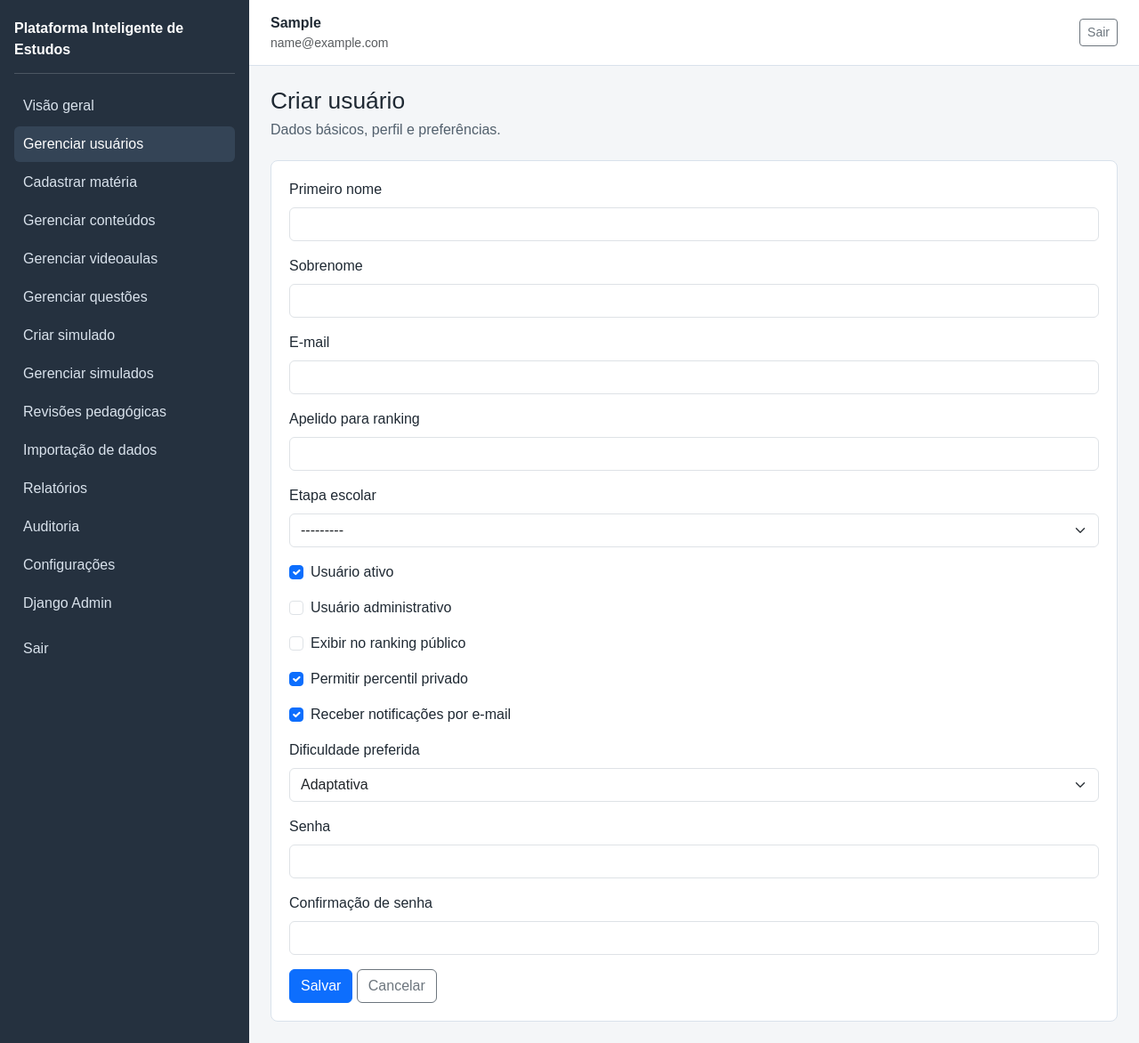
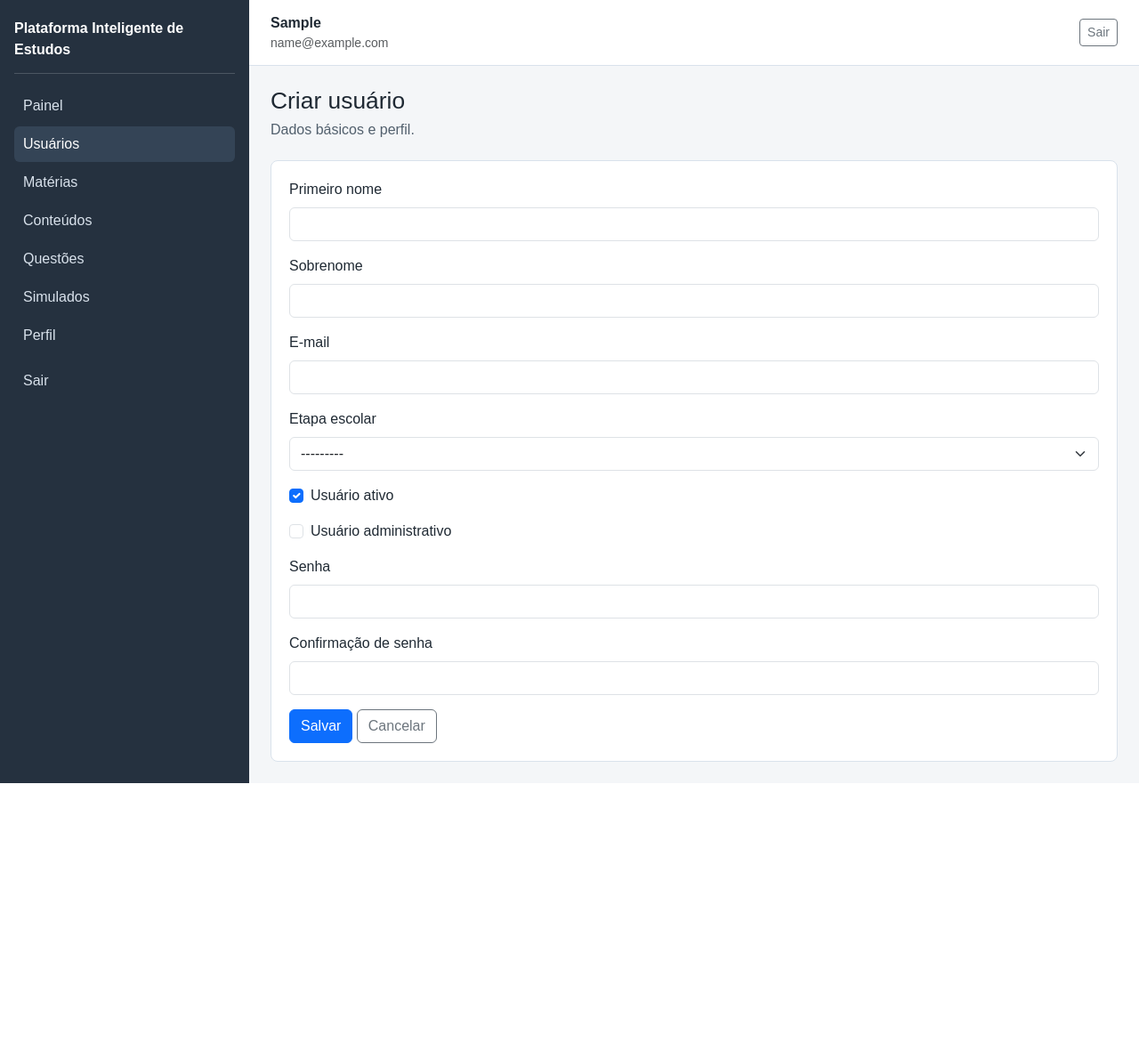
Before and after one commit to Francielp2/PlataformaDeEstudos, a Django app: page /usuarios/administracao/usuarios/criar/ in a window 1280 px wide. Shown: the whole page at 89% size. After the commit the page ends 880 px from the top, so only its background shows below. Run offline with Django 5.2, Linux system fonts and the light colour scheme; the visitor is signed in with stand-in values (Sample User, id 1).

Commit message:
Limitações do escopo do projeto

```diff
--- a/templates/administracao/usuario_detalhe.html
+++ b/templates/administracao/usuario_detalhe.html
@@ -16,15 +16,11 @@
             <dt class="col-sm-3">Nome</dt><dd class="col-sm-9">{{ usuario_obj.first_name|default:"Não informado" }}</dd>
             <dt class="col-sm-3">Sobrenome</dt><dd class="col-sm-9">{{ usuario_obj.last_name|default:"Não informado" }}</dd>
             <dt class="col-sm-3">E-mail</dt><dd class="col-sm-9">{{ usuario_obj.email }}</dd>
-            <dt class="col-sm-3">Apelido</dt><dd class="col-sm-9">{{ perfil.apelido_ranking|default:"Não informado" }}</dd>
             <dt class="col-sm-3">Etapa escolar</dt><dd class="col-sm-9">{{ perfil.get_etapa_escolar_display|default:"Não informada" }}</dd>
             <dt class="col-sm-3">Ativo</dt><dd class="col-sm-9">{% if usuario_obj.is_active %}Sim{% else %}Não{% endif %}</dd>
             <dt class="col-sm-3">Staff</dt><dd class="col-sm-9">{% if usuario_obj.is_staff %}Sim{% else %}Não{% endif %}</dd>
             <dt class="col-sm-3">Cadastro</dt><dd class="col-sm-9">{{ usuario_obj.date_joined|date:"d/m/Y H:i" }}</dd>
             <dt class="col-sm-3">Último login</dt><dd class="col-sm-9">{{ usuario_obj.last_login|date:"d/m/Y H:i"|default:"Nunca acessou" }}</dd>
-            <dt class="col-sm-3">Dificuldade</dt><dd class="col-sm-9">{{ preferencias.get_dificuldade_preferida_display|default:"Não informada" }}</dd>
-            <dt class="col-sm-3">Ranking público</dt><dd class="col-sm-9">{% if preferencias.exibir_ranking_publico %}Sim{% else %}Não{% endif %}</dd>
-            <dt class="col-sm-3">Percentil privado</dt><dd class="col-sm-9">{% if preferencias.permitir_percentil_privado %}Sim{% else %}Não{% endif %}</dd>
         </dl>
     </section>
 {% endblock %}
--- a/templates/administracao/usuario_form.html
+++ b/templates/administracao/usuario_form.html
@@ -5,7 +5,7 @@
 {% block content %}
     <div class="page-heading">
         <h1>{{ titulo }}</h1>
-        <p>Dados básicos, perfil e preferências.</p>
+        <p>Dados básicos e perfil.</p>
     </div>
 
     <form method="post" class="section-box" novalidate>
--- a/templates/administracao/usuarios_lista.html
+++ b/templates/administracao/usuarios_lista.html
@@ -13,7 +13,7 @@
 
     <form method="get" class="row g-2 mb-3">
         <div class="col-md-10">
-            <input class="form-control" type="search" name="q" value="{{ busca }}" placeholder="Buscar por nome, e-mail ou apelido">
+            <input class="form-control" type="search" name="q" value="{{ busca }}" placeholder="Buscar por nome ou e-mail">
         </div>
         <div class="col-md-2 d-grid">
             <button class="btn btn-outline-primary" type="submit">Buscar</button>
--- a/templates/usuarios/painel_estudante.html
+++ b/templates/usuarios/painel_estudante.html
@@ -13,8 +13,6 @@
         <dl class="row mb-0">
             <dt class="col-sm-3">E-mail</dt>
             <dd class="col-sm-9">{{ request.user.email }}</dd>
-            <dt class="col-sm-3">Apelido</dt>
-            <dd class="col-sm-9">{{ perfil.apelido_ranking|default:"Não informado" }}</dd>
             <dt class="col-sm-3">Etapa escolar</dt>
             <dd class="col-sm-9">{{ perfil.get_etapa_escolar_display|default:"Não informada" }}</dd>
         </dl>
@@ -24,7 +22,6 @@
         <h2 class="h5">Situação atual</h2>
         <ul class="status-list">
             <li>Nenhum simulado realizado.</li>
-            <li>Nenhuma recomendação disponível.</li>
             <li>Nenhum conteúdo adicionado à lista.</li>
         </ul>
         <p class="mb-0 text-muted">
--- a/templates/usuarios/perfil.html
+++ b/templates/usuarios/perfil.html
@@ -5,15 +5,13 @@
 {% block content %}
     <div class="page-heading">
         <h1>Meu perfil</h1>
-        <p>Dados básicos da conta e preferências de estudo.</p>
+        <p>Dados básicos da conta.</p>
     </div>
 
     <section class="section-box mb-4">
         <dl class="row mb-0">
             <dt class="col-sm-3">E-mail</dt>
             <dd class="col-sm-9">{{ request.user.email }}</dd>
-            <dt class="col-sm-3">Preferência de e-mail</dt>
-            <dd class="col-sm-9">{% if preferencias.notificacoes_email %}Ativada{% else %}Desativada{% endif %}</dd>
         </dl>
     </section>
 
--- a/templates/usuarios/sidebar_admin.html
+++ b/templates/usuarios/sidebar_admin.html
@@ -1,18 +1,11 @@
 <nav class="sidebar-nav" aria-label="Menu administrativo">
-    <a class="{% if active == 'admin_painel' %}active{% endif %}" href="{% url 'usuarios:admin_painel' %}">Visão geral</a>
-    <a class="{% if active == 'admin_usuarios' %}active{% endif %}" href="{% url 'usuarios:admin_usuarios_lista' %}">Gerenciar usuários</a>
-    <a class="{% if active == 'cadastrar-materia' %}active{% endif %}" href="{% url 'usuarios:admin_funcionalidade_futura' 'cadastrar-materia' %}">Cadastrar matéria</a>
-    <a class="{% if active == 'conteudos' %}active{% endif %}" href="{% url 'usuarios:admin_funcionalidade_futura' 'conteudos' %}">Gerenciar conteúdos</a>
-    <a class="{% if active == 'videoaulas' %}active{% endif %}" href="{% url 'usuarios:admin_funcionalidade_futura' 'videoaulas' %}">Gerenciar videoaulas</a>
-    <a class="{% if active == 'questoes' %}active{% endif %}" href="{% url 'usuarios:admin_funcionalidade_futura' 'questoes' %}">Gerenciar questões</a>
-    <a class="{% if active == 'criar-simulado' %}active{% endif %}" href="{% url 'usuarios:admin_funcionalidade_futura' 'criar-simulado' %}">Criar simulado</a>
-    <a class="{% if active == 'simulados' %}active{% endif %}" href="{% url 'usuarios:admin_funcionalidade_futura' 'simulados' %}">Gerenciar simulados</a>
-    <a class="{% if active == 'revisoes' %}active{% endif %}" href="{% url 'usuarios:admin_funcionalidade_futura' 'revisoes' %}">Revisões pedagógicas</a>
-    <a class="{% if active == 'importacao' %}active{% endif %}" href="{% url 'usuarios:admin_funcionalidade_futura' 'importacao' %}">Importação de dados</a>
-    <a class="{% if active == 'relatorios' %}active{% endif %}" href="{% url 'usuarios:admin_funcionalidade_futura' 'relatorios' %}">Relatórios</a>
-    <a class="{% if active == 'auditoria' %}active{% endif %}" href="{% url 'usuarios:admin_funcionalidade_futura' 'auditoria' %}">Auditoria</a>
-    <a class="{% if active == 'configuracoes' %}active{% endif %}" href="{% url 'usuarios:admin_funcionalidade_futura' 'configuracoes' %}">Configurações</a>
-    <a href="{% url 'admin:index' %}">Django Admin</a>
+    <a class="{% if active == 'admin_painel' %}active{% endif %}" href="{% url 'usuarios:admin_painel' %}">Painel</a>
+    <a class="{% if active == 'admin_usuarios' %}active{% endif %}" href="{% url 'usuarios:admin_usuarios_lista' %}">Usuários</a>
+    <a class="{% if active == 'cadastrar-materia' %}active{% endif %}" href="{% url 'usuarios:admin_funcionalidade_futura' 'cadastrar-materia' %}">Matérias</a>
+    <a class="{% if active == 'conteudos' %}active{% endif %}" href="{% url 'usuarios:admin_funcionalidade_futura' 'conteudos' %}">Conteúdos</a>
+    <a class="{% if active == 'questoes' %}active{% endif %}" href="{% url 'usuarios:admin_funcionalidade_futura' 'questoes' %}">Questões</a>
+    <a class="{% if active == 'simulados' %}active{% endif %}" href="{% url 'usuarios:admin_funcionalidade_futura' 'simulados' %}">Simulados</a>
+    <a class="{% if active == 'perfil' %}active{% endif %}" href="{% url 'usuarios:perfil' %}">Perfil</a>
     <form method="post" action="{% url 'usuarios:logout' %}" class="mt-2">
         {% csrf_token %}
         <button class="sidebar-button" type="submit">Sair</button>
--- a/usuarios/forms.py
+++ b/usuarios/forms.py
@@ -4,7 +4,7 @@ from django.contrib.auth.forms import AuthenticationForm
 from django.contrib.auth.password_validation import validate_password
 from django.core.exceptions import ValidationError
 
-from .models import PerfilEstudante, PreferenciaUsuario
+from .models import PerfilEstudante
 
 
 class CampoBootstrapMixin:
@@ -40,7 +40,6 @@ class CadastroEstudanteForm(CampoBootstrapMixin, forms.Form):
         required=False,
     )
     email = forms.EmailField(label="E-mail")
-    apelido_ranking = forms.CharField(label="Apelido para ranking", max_length=50)
     etapa_escolar = forms.ChoiceField(
         label="Etapa escolar",
         choices=PerfilEstudante.EtapaEscolar.choices,
@@ -55,10 +54,6 @@ class CadastroEstudanteForm(CampoBootstrapMixin, forms.Form):
         strip=False,
         widget=forms.PasswordInput,
     )
-    aceite_privacidade = forms.BooleanField(
-        label="Li e aceito os termos e a política de privacidade.",
-    )
-
     def __init__(self, *args, **kwargs):
         super().__init__(*args, **kwargs)
         self._aplicar_bootstrap()
@@ -69,12 +64,6 @@ class CadastroEstudanteForm(CampoBootstrapMixin, forms.Form):
         if User.objects.filter(email=email).exists():
             raise ValidationError("Este e-mail já está cadastrado.")
         return email
-
-    def clean_apelido_ranking(self):
-        apelido = self.cleaned_data["apelido_ranking"].strip()
-        if PerfilEstudante.objects.filter(apelido_ranking__iexact=apelido).exists():
-            raise ValidationError("Este apelido já está cadastrado.")
-        return apelido
 
     def clean(self):
         cleaned_data = super().clean()
@@ -101,11 +90,6 @@ class UsuarioAdminForm(CampoBootstrapMixin, forms.Form):
         required=False,
     )
     email = forms.EmailField(label="E-mail")
-    apelido_ranking = forms.CharField(
-        label="Apelido para ranking",
-        max_length=50,
-        required=False,
-    )
     etapa_escolar = forms.ChoiceField(
         label="Etapa escolar",
         choices=[("", "---------")] + list(PerfilEstudante.EtapaEscolar.choices),
@@ -113,22 +97,6 @@ class UsuarioAdminForm(CampoBootstrapMixin, forms.Form):
     )
     is_active = forms.BooleanField(label="Usuário ativo", required=False)
     is_staff = forms.BooleanField(label="Usuário administrativo", required=False)
-    exibir_ranking_publico = forms.BooleanField(
-        label="Exibir no ranking público",
-        required=False,
-    )
-    permitir_percentil_privado = forms.BooleanField(
-        label="Permitir percentil privado",
-        required=False,
-    )
-    notificacoes_email = forms.BooleanField(
-        label="Receber notificações por e-mail",
-        required=False,
-    )
-    dificuldade_preferida = forms.ChoiceField(
-        label="Dificuldade preferida",
-        choices=PreferenciaUsuario.DificuldadePreferida.choices,
-    )
     password1 = forms.CharField(
         label="Senha",
         required=False,
@@ -161,15 +129,6 @@ class UsuarioAdminForm(CampoBootstrapMixin, forms.Form):
             raise ValidationError("Este e-mail já está cadastrado.")
         return email
 
-    def clean_apelido_ranking(self):
-        apelido = self.cleaned_data.get("apelido_ranking", "").strip()
-        queryset = PerfilEstudante.objects.filter(apelido_ranking__iexact=apelido)
-        if self.usuario:
-            queryset = queryset.exclude(usuario=self.usuario)
-        if apelido and queryset.exists():
-            raise ValidationError("Este apelido já está cadastrado.")
-        return apelido
-
     def clean(self):
         cleaned_data = super().clean()
         password1 = cleaned_data.get("password1")
@@ -201,34 +160,12 @@ class PerfilEstudanteForm(CampoBootstrapMixin, forms.Form):
         max_length=150,
         required=False,
     )
-    apelido_ranking = forms.CharField(label="Apelido para ranking", max_length=50)
     etapa_escolar = forms.ChoiceField(
         label="Etapa escolar",
         choices=PerfilEstudante.EtapaEscolar.choices,
-    )
-    dificuldade_preferida = forms.ChoiceField(
-        label="Dificuldade preferida",
-        choices=PreferenciaUsuario.DificuldadePreferida.choices,
-    )
-    exibir_ranking_publico = forms.BooleanField(
-        label="Exibir no ranking público",
-        required=False,
-    )
-    permitir_percentil_privado = forms.BooleanField(
-        label="Permitir percentil privado",
-        required=False,
     )
 
     def __init__(self, *args, usuario=None, **kwargs):
         self.usuario = usuario
         super().__init__(*args, **kwargs)
         self._aplicar_bootstrap()
-
-    def clean_apelido_ranking(self):
-        apelido = self.cleaned_data["apelido_ranking"].strip()
-        queryset = PerfilEstudante.objects.filter(apelido_ranking__iexact=apelido)
-        if self.usuario:
-            queryset = queryset.exclude(usuario=self.usuario)
-        if queryset.exists():
-            raise ValidationError("Este apelido já está cadastrado.")
-        return apelido
--- a/usuarios/views.py
+++ b/usuarios/views.py
@@ -1,5 +1,3 @@
-import hashlib
-
 from django.contrib import messages
 from django.contrib.auth import get_user_model, login, logout
 from django.contrib.auth.decorators import login_required
@@ -18,11 +16,7 @@ from .forms import (
     PerfilEstudanteForm,
     UsuarioAdminForm,
 )
-from .models import (
-    ConsentimentoPrivacidade,
-    PerfilEstudante,
-    PreferenciaUsuario,
-)
+from .models import PerfilEstudante
 
 
 MATERIAS = {
@@ -37,11 +31,8 @@ FUNCIONALIDADES_ESTUDANTE = {
     "videoaulas": "Videoaulas",
     "fazer-simulado": "Fazer simulado",
     "meus-simulados": "Meus simulados",
-    "recomendacoes": "Recomendações",
     "lista-estudos": "Minha lista de estudos",
-    "historico-evolucao": "Histórico e evolução",
     "desempenho": "Meu desempenho",
-    "ranking-percentil": "Ranking e percentil",
 }
 
 FUNCIONALIDADES_ADMIN = {
@@ -70,13 +61,6 @@ def _redirect_seguro(request, fallback):
     return redirect(fallback)
 
 
-def _ip_hash(request):
-    endereco = request.META.get("REMOTE_ADDR", "")
-    if not endereco:
-        return ""
-    return hashlib.sha256(endereco.encode("utf-8")).hexdigest()
-
-
 def _staff_required(request):
     if not request.user.is_authenticated:
         return redirect(f"{reverse('usuarios:login')}?next={request.path}")
@@ -89,45 +73,19 @@ def _staff_required(request):
 def _criar_relacionamentos_usuario(usuario, dados, request=None):
     PerfilEstudante.objects.create(
         usuario=usuario,
-        apelido_ranking=dados.get("apelido_ranking", ""),
         etapa_escolar=dados.get("etapa_escolar", ""),
     )
-    PreferenciaUsuario.objects.create(usuario=usuario)
-    if dados.get("aceite_privacidade"):
-        ConsentimentoPrivacidade.objects.create(
-            usuario=usuario,
-            tipo_documento=ConsentimentoPrivacidade.TipoDocumento.PRIVACIDADE,
-            versao_documento="1.0",
-            aceito=True,
-            ip_hash=_ip_hash(request) if request else "",
-        )
 
 
 def _dados_iniciais_admin(usuario):
     perfil = getattr(usuario, "perfil_estudante", None)
-    preferencias = getattr(usuario, "preferencias", None)
     return {
         "first_name": usuario.first_name,
         "last_name": usuario.last_name,
         "email": usuario.email,
-        "apelido_ranking": perfil.apelido_ranking if perfil else "",
         "etapa_escolar": perfil.etapa_escolar if perfil else "",
         "is_active": usuario.is_active,
         "is_staff": usuario.is_staff,
-        "exibir_ranking_publico": (
-            preferencias.exibir_ranking_publico if preferencias else False
-        ),
-        "permitir_percentil_privado": (
-            preferencias.permitir_percentil_privado if preferencias else True
-        ),
-        "notificacoes_email": (
-            preferencias.notificacoes_email if preferencias else True
-        ),
-        "dificuldade_preferida": (
-            preferencias.dificuldade_preferida
-            if preferencias
-            else PreferenciaUsuario.DificuldadePreferida.ADAPTATIVA
-        ),
     }
 
 
@@ -193,26 +151,20 @@ def painel(request):
 @login_required(login_url="usuarios:login")
 def painel_estudante(request):
     perfil, _ = PerfilEstudante.objects.get_or_create(usuario=request.user)
-    preferencias, _ = PreferenciaUsuario.objects.get_or_create(usuario=request.user)
     return render(
         request,
         "usuarios/painel_estudante.html",
-        {"perfil": perfil, "preferencias": preferencias, "active": "inicio"},
+        {"perfil": perfil, "active": "inicio"},
     )
 
 
 @login_required(login_url="usuarios:login")
 def perfil(request):
     perfil_obj, _ = PerfilEstudante.objects.get_or_create(usuario=request.user)
-    preferencias, _ = PreferenciaUsuario.objects.get_or_create(usuario=request.user)
     initial = {
         "first_name": request.user.first_name,
         "last_name": request.user.last_name,
-        "apelido_ranking": perfil_obj.apelido_ranking,
         "etapa_escolar": perfil_obj.etapa_escolar,
-        "dificuldade_preferida": preferencias.dificuldade_preferida,
-        "exibir_ranking_publico": preferencias.exibir_ranking_publico,
-        "permitir_percentil_privado": preferencias.permitir_percentil_privado,
     }
     form = PerfilEstudanteForm(
         request.POST or None,
@@ -225,29 +177,15 @@ def perfil(request):
             request.user.first_name = dados["first_name"]
             request.user.last_name = dados["last_name"]
             request.user.save(update_fields=["first_name", "last_name"])
-            perfil_obj.apelido_ranking = dados["apelido_ranking"]
             perfil_obj.etapa_escolar = dados["etapa_escolar"]
-            perfil_obj.save(update_fields=["apelido_ranking", "etapa_escolar"])
-            preferencias.dificuldade_preferida = dados["dificuldade_preferida"]
-            preferencias.exibir_ranking_publico = dados["exibir_ranking_publico"]
-            preferencias.permitir_percentil_privado = dados[
-                "permitir_percentil_privado"
-            ]
-            preferencias.save(
-                update_fields=[
-                    "dificuldade_preferida",
-                    "exibir_ranking_publico",
-                    "permitir_percentil_privado",
-                    "atualizado_em",
-                ]
-            )
+            perfil_obj.save(update_fields=["etapa_escolar", "atualizado_em"])
         messages.success(request, "Perfil atualizado.")
         return redirect("usuarios:perfil")
 
     return render(
         request,
         "usuarios/perfil.html",
-        {"form": form, "perfil": perfil_obj, "preferencias": preferencias, "active": "perfil"},
+        {"form": form, "perfil": perfil_obj, "active": "perfil"},
     )
 
 
@@ -336,7 +274,6 @@ def admin_usuarios_lista(request):
             Q(first_name__icontains=busca)
             | Q(last_name__icontains=busca)
             | Q(email__icontains=busca)
-            | Q(perfil_estudante__apelido_ranking__icontains=busca)
         )
 
     paginator = Paginator(usuarios, 10)
@@ -355,14 +292,12 @@ def admin_usuario_detalhe(request, pk):
 
     usuario = get_object_or_404(get_user_model(), pk=pk)
     perfil_obj = getattr(usuario, "perfil_estudante", None)
-    preferencias = getattr(usuario, "preferencias", None)
     return render(
         request,
         "administracao/usuario_detalhe.html",
         {
             "usuario_obj": usuario,
             "perfil": perfil_obj,
-            "preferencias": preferencias,
             "active": "admin_usuarios",
         },
     )
@@ -375,9 +310,6 @@ def admin_usuario_criar(request):
 
     initial = {
         "is_active": True,
-        "permitir_percentil_privado": True,
-        "notificacoes_email": True,
-        "dificuldade_preferida": PreferenciaUsuario.DificuldadePreferida.ADAPTATIVA,
     }
     form = UsuarioAdminForm(request.POST or None, initial=initial, criando=True)
     if request.method == "POST" and form.is_valid():
@@ -394,14 +326,6 @@ def admin_usuario_criar(request):
                 is_superuser=False,
             )
             _criar_relacionamentos_usuario(usuario, dados)
-            preferencias = usuario.preferencias
-            preferencias.exibir_ranking_publico = dados["exibir_ranking_publico"]
-            preferencias.permitir_percentil_privado = dados[
-                "permitir_percentil_privado"
-            ]
-            preferencias.notificacoes_email = dados["notificacoes_email"]
-            preferencias.dificuldade_preferida = dados["dificuldade_preferida"]
-            preferencias.save()
         messages.success(request, "Usuário criado.")
         return redirect("usuarios:admin_usuario_detalhe", pk=usuario.pk)
 
@@ -435,20 +359,8 @@ def admin_usuario_editar(request, pk):
             usuario.save()
 
             perfil_obj, _ = PerfilEstudante.objects.get_or_create(usuario=usuario)
-            perfil_obj.apelido_ranking = dados["apelido_ranking"]
             perfil_obj.etapa_escolar = dados["etapa_escolar"]
             perfil_obj.save()
-
-            preferencias, _ = PreferenciaUsuario.objects.get_or_create(
-                usuario=usuario
-            )
-            preferencias.exibir_ranking_publico = dados["exibir_ranking_publico"]
-            preferencias.permitir_percentil_privado = dados[
-                "permitir_percentil_privado"
-            ]
-            preferencias.notificacoes_email = dados["notificacoes_email"]
-            preferencias.dificuldade_preferida = dados["dificuldade_preferida"]
-            preferencias.save()
         messages.success(request, "Usuário atualizado.")
         return redirect("usuarios:admin_usuario_detalhe", pk=usuario.pk)
 
```
Also changed, not shown: usuarios/admin.py (+3 -43 lines), usuarios/models.py (+1 -84 lines), usuarios/tests.py (+86 -12 lines), usuarios/migrations/0002_remove_perfilestudante_apelido_ranking_and_more.py (added), usuarios/migrations/0003_remove_consentimentoprivacidade_consent_usuario_tipo_idx_and_more.py (added).
